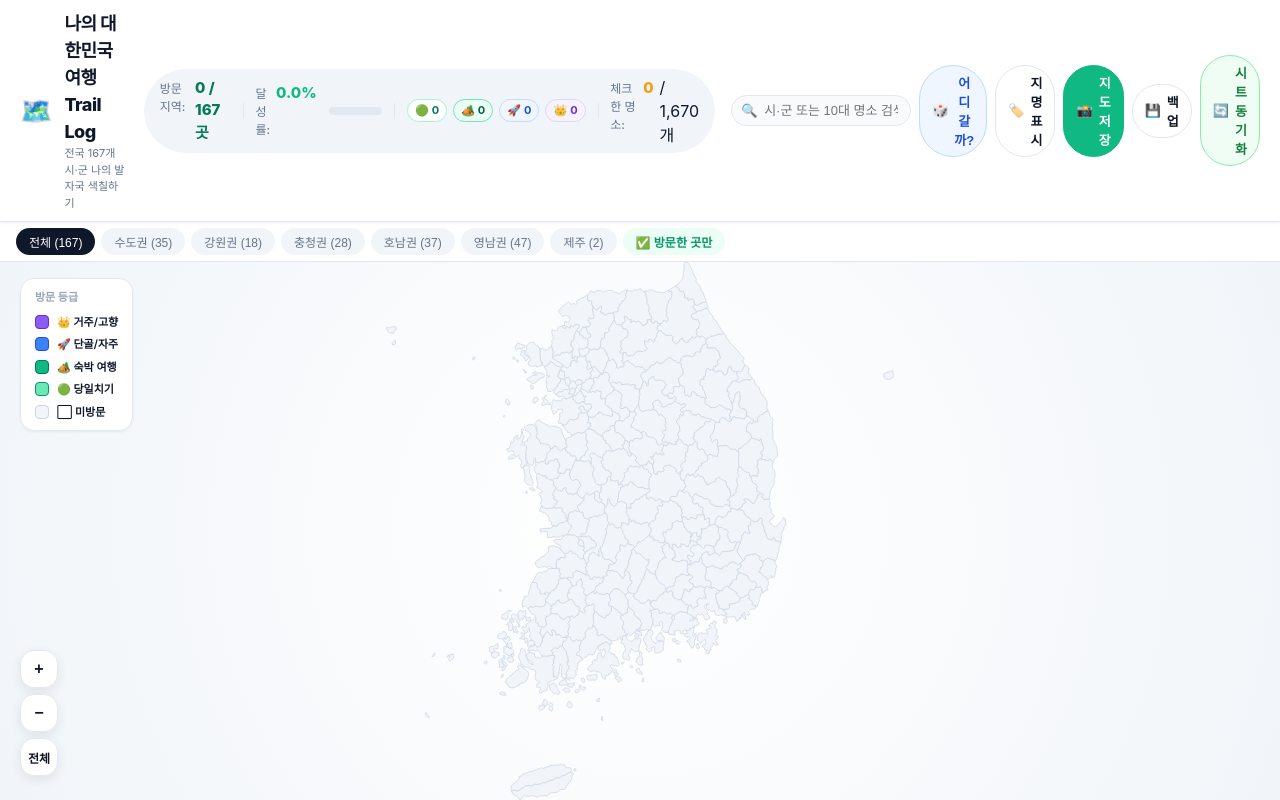
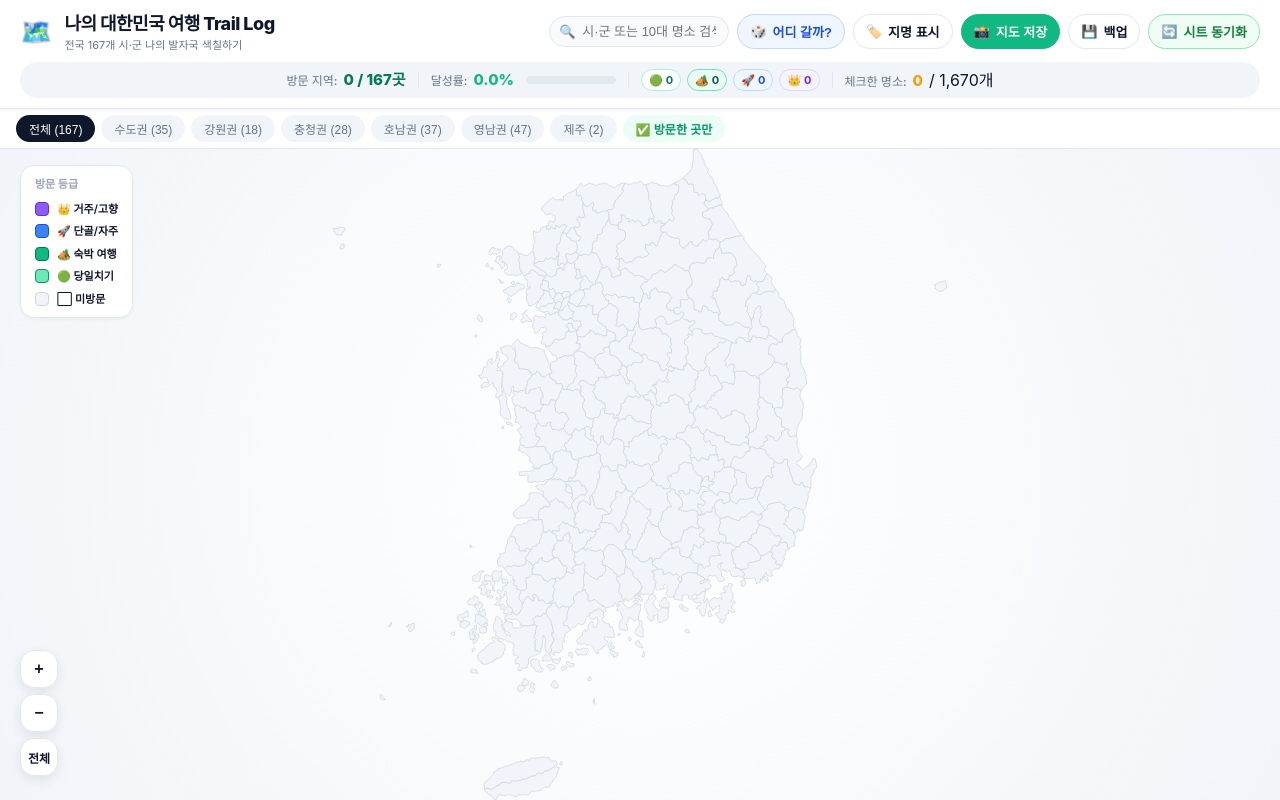
Before and after one commit to MinseoHaeseoFa/korea-travel-map, a plain HTML site: page index.html in a window 1280 px wide. Drawn offline with nearby package versions, Linux system fonts and the light colour scheme; no server answers.

Commit message:
style: prevent header text/button 2-line wrapping and add clean 2-row tablet/laptop header layout

```diff
--- a/style.css
+++ b/style.css
@@ -78,7 +78,9 @@ header {
   display: flex;
   align-items: center;
   justify-content: space-between;
-  gap: 16px;
+  flex-wrap: wrap;
+  row-gap: 8px;
+  column-gap: 16px;
   z-index: 30;
   flex-shrink: 0;
   box-shadow: var(--shadow-sm);
@@ -88,6 +90,7 @@ header {
   display: flex;
   align-items: center;
   gap: 12px;
+  flex-shrink: 0;
 }
 
 .brand-icon {
@@ -100,11 +103,13 @@ header {
   font-weight: 800;
   color: var(--text-main);
   letter-spacing: -0.5px;
+  white-space: nowrap;
 }
 
 .brand-text p {
   font-size: 11px;
   color: var(--text-muted);
+  white-space: nowrap;
 }
 
 /* Stats Container */
@@ -115,24 +120,29 @@ header {
   background: #f1f5f9;
   padding: 6px 16px;
   border-radius: var(--radius-full);
+  flex-shrink: 0;
+  white-space: nowrap;
 }
 
 .stat-item {
   display: flex;
   align-items: baseline;
   gap: 6px;
+  white-space: nowrap;
 }
 
 .stat-label {
   font-size: 12px;
   color: var(--text-muted);
   font-weight: 500;
+  white-space: nowrap;
 }
 
 .stat-value {
   font-size: 15px;
   font-weight: 800;
   color: #047857;
+  white-space: nowrap;
 }
 
 .stat-divider {
@@ -173,6 +183,7 @@ header {
   display: inline-flex;
   align-items: center;
   gap: 3px;
+  white-space: nowrap;
 }
 
 .lvl-tag.lvl-1 { color: #047857; border-color: #a7f3d0; }
@@ -185,6 +196,7 @@ header {
   display: flex;
   align-items: center;
   gap: 8px;
+  flex-shrink: 0;
 }
 
 .search-box {
@@ -281,6 +293,8 @@ header {
   background: #fff;
   color: var(--text-main);
   transition: all var(--transition-fast);
+  white-space: nowrap;
+  flex-shrink: 0;
 }
 
 .btn:hover {
@@ -1194,6 +1208,15 @@ header {
   background: #2563eb;
 }
 
+/* ---------------- Tablet / Laptop 2-Row Clean Header ---------------- */
+@media (max-width: 1480px) and (min-width: 769px) {
+  .stats-container {
+    order: 3;
+    width: 100%;
+    justify-content: center;
+  }
+}
+
 /* ---------------- Mobile Responsive Media Queries ---------------- */
 @media (max-width: 768px) {
   header {
```
